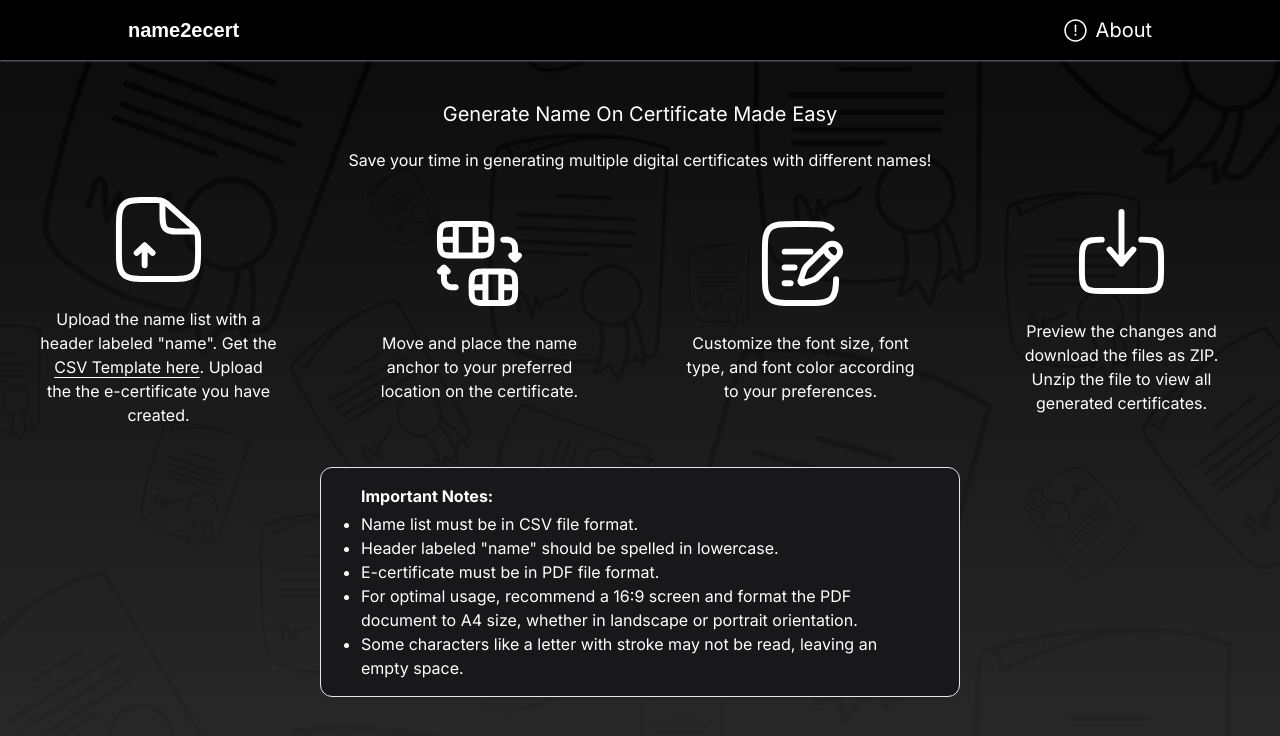
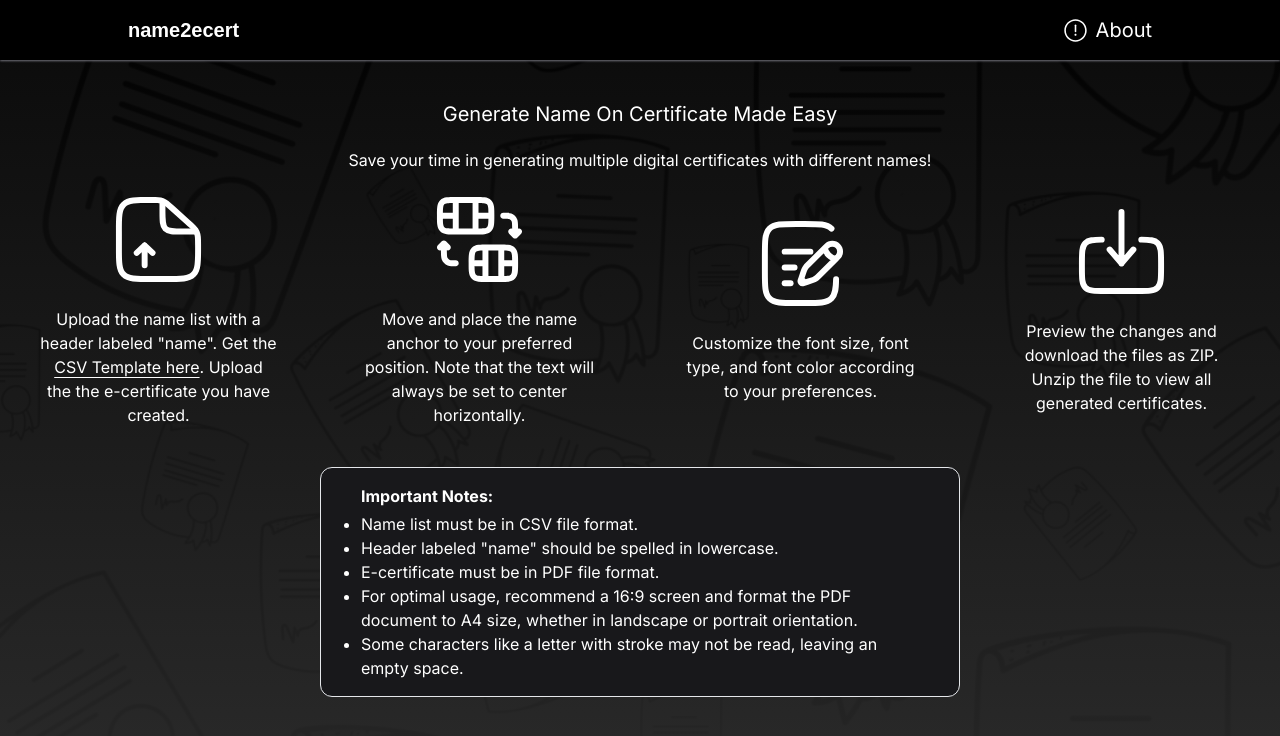
Before and after one commit to adhamhshm/name2ecert, a Next.js app: page /about in a window 1280 px wide. Shown: the top 736 px of the page. Built offline with nearby package versions, Linux system fonts and the light colour scheme.

Commit message:
edit text

```diff
--- a/app/about/page.tsx
+++ b/app/about/page.tsx
@@ -24,7 +24,8 @@ const About = () => {
                     <div className="flex justify-center items-center flex-col gap-5 pb-5 px-2 lg:px-10">
                         <Image src="/assets/move.svg" alt="move" width={200} height={200} className="w-2/5" />
                         <p className="text-md text-center">
-                            Move and place the name anchor to your preferred location on the certificate.
+                            Move and place the name anchor to your preferred position. Note that the text will
+                            always be set to center horizontally.
                         </p>
                     </div>
                     <div className="flex justify-center items-center flex-col gap-5 pb-5 px-2 lg:px-10">
--- a/components/FileUpload.tsx
+++ b/components/FileUpload.tsx
@@ -120,12 +120,12 @@ const FileUpload = () => {
         const pages = pdfDoc.getPages();
         const firstPage = pages[0];
         // Small A4 width range to avoid too big or too small document dimensions
-        if (!((firstPage.getWidth() >= 841 && firstPage.getWidth() <= 843) || (firstPage.getWidth() >= 595 && firstPage.getWidth() <= 597))) {
+        if (!((firstPage.getWidth() >= 841 && firstPage.getWidth() <= 843) || (firstPage.getWidth() >= 595 && firstPage.getWidth() <= 596))) {
             alert("PDF width does not match A4 format.");
             return false;
         }
         // Small A4 height range to avoid too big or too small document dimensions
-        if (!((firstPage.getHeight() >= 595 && firstPage.getHeight() <= 597) || (firstPage.getHeight() >= 841 && firstPage.getHeight() <= 843))) {
+        if (!((firstPage.getHeight() >= 595 && firstPage.getHeight() <= 596) || (firstPage.getHeight() >= 841 && firstPage.getHeight() <= 843))) {
             alert("PDF height does not match A4 format.");
             return false;
         }
--- a/components/PdfViewer.tsx
+++ b/components/PdfViewer.tsx
@@ -174,10 +174,10 @@ const PdfViewer = ({ pdfFile, pdfFileUrl, pdfFileBytes, participantList }: Props
     const getYOffset = () => {
         let yValue;
         if (imageOrientation === "landscape" && imageDimensions.height >= 595) {
-            yValue = imageDimensions.height - locationY;
+            yValue = imageDimensions.height - locationY - 4;
         }
         else if (imageOrientation === "potrait" && imageDimensions.height >= 842) {
-            yValue = imageDimensions.height - locationY + 5;
+            yValue = imageDimensions.height - locationY;
         }
         else if (imageOrientation === "landscape" && imageDimensions.height >= 417) {
             yValue = ((imageDimensions.height - locationY) / 0.7);
@@ -217,6 +217,7 @@ const PdfViewer = ({ pdfFile, pdfFileUrl, pdfFileBytes, participantList }: Props
         const fontType = await pdfDoc.embedFont(selectedFont);
         const pages = pdfDoc.getPages();
         const firstPage = pages[0];
+        alert(firstPage.getHeight())
         const text = participantName as string;
         const textSize = fontSize;
         const maxWidth = getPdfMaxWidth(firstPage);
```
